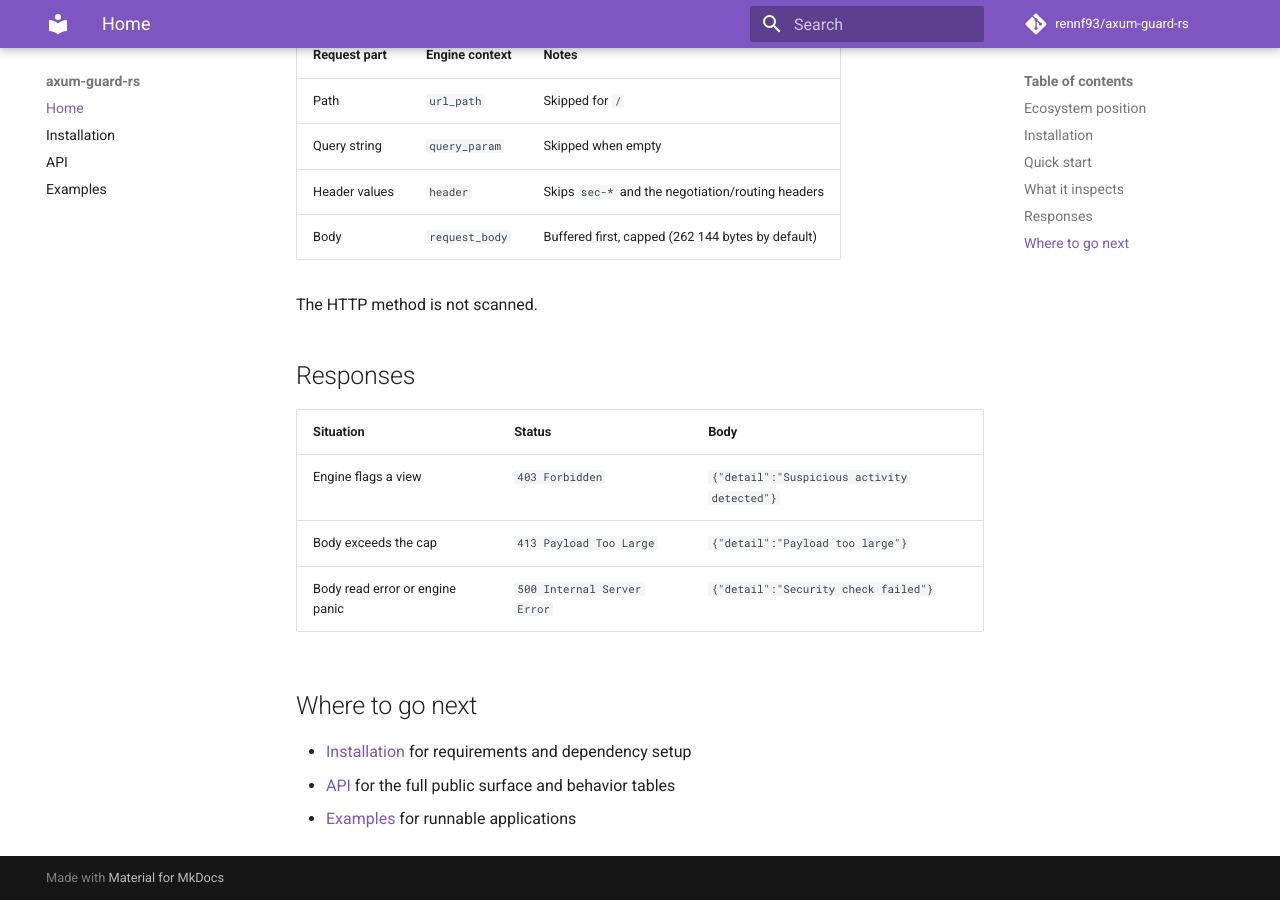
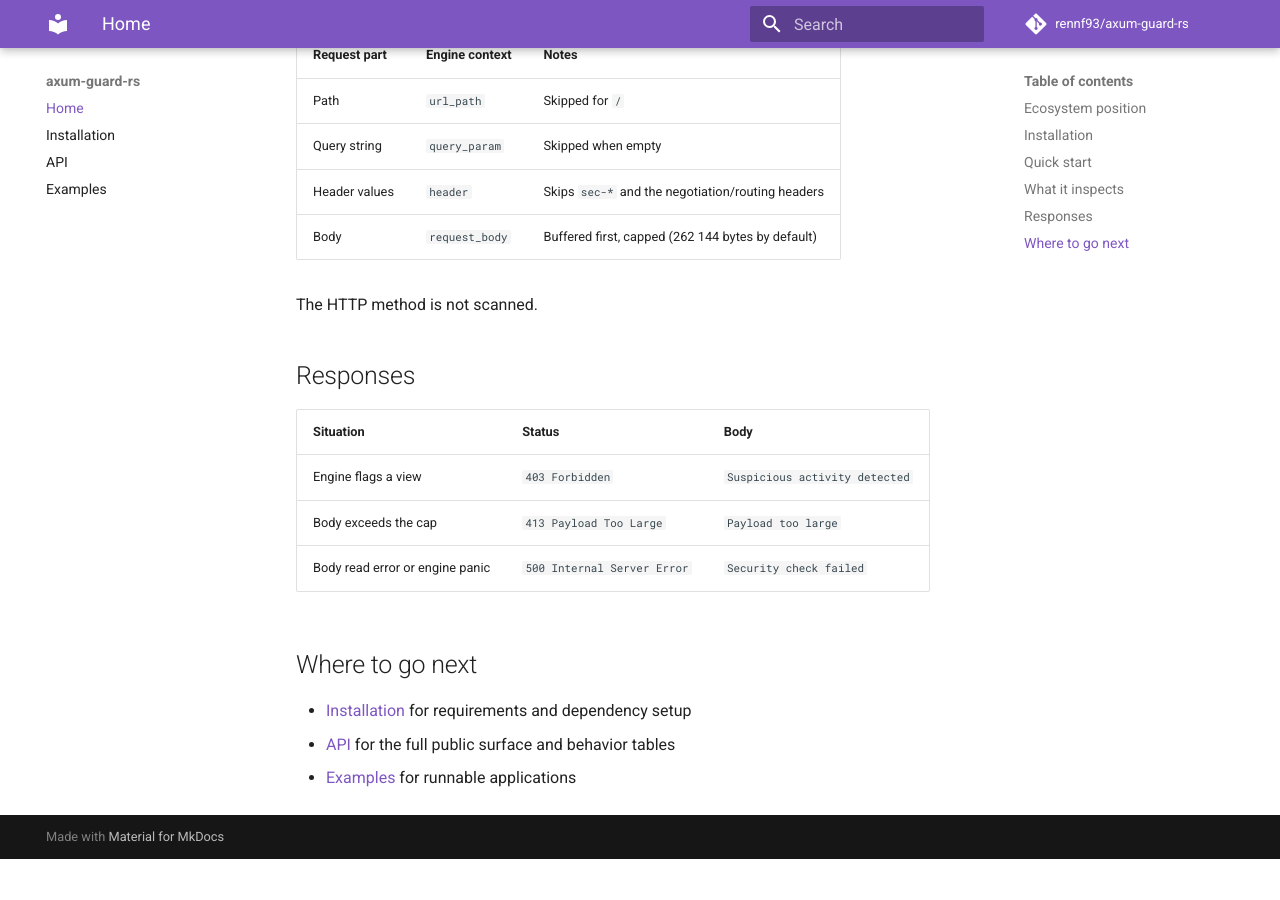
Before and after one commit to rennf93/axum-guard-rs, an MkDocs documentation site: the page built from docs/index.md, in a window 1280 px wide and 900 px high, scrolled down 1356 px. Built offline with MkDocs 1.6.1 and Material for MkDocs 9.7.7, drawn with Linux system fonts in a browser that asks for light colours; comment, search, counter and statistics services are not loaded; after the commit the page ends 2215 px from its top, so only the background shows below that.

Commit message:
test(response): pin plain-text short-circuit bodies
The 403/413/500 bodies come from tower-guard-rs, which now serves the
bare message with text/plain; charset=utf-8 (fastapi-guard #144), so the
JSON {"detail":"..."} pins in the axum test suite and docs are updated to
the unified plain-text convention. No code change: this crate re-exports
the tower adapter.

```diff
--- a/docs/index.md
+++ b/docs/index.md
@@ -74,9 +74,9 @@ The HTTP method is not scanned.
 
 | Situation | Status | Body |
 |---|---|---|
-| Engine flags a view | `403 Forbidden` | `{"detail":"Suspicious activity detected"}` |
-| Body exceeds the cap | `413 Payload Too Large` | `{"detail":"Payload too large"}` |
-| Body read error or engine panic | `500 Internal Server Error` | `{"detail":"Security check failed"}` |
+| Engine flags a view | `403 Forbidden` | `Suspicious activity detected` |
+| Body exceeds the cap | `413 Payload Too Large` | `Payload too large` |
+| Body read error or engine panic | `500 Internal Server Error` | `Security check failed` |
 
 ## Where to go next
 
```
Also changed, not shown: CHANGELOG.md (+4 -0 lines), README.md (+4 -4 lines), docs/api.md (+3 -3 lines), docs/installation.md (+1 -1 lines), examples/advanced_app/README.md (+2 -2 lines), examples/simple_app/README.md (+3 -3 lines), src/.agents/skills/axum-guard-rs/SKILL.md (+1 -1 lines), 2 other files.
